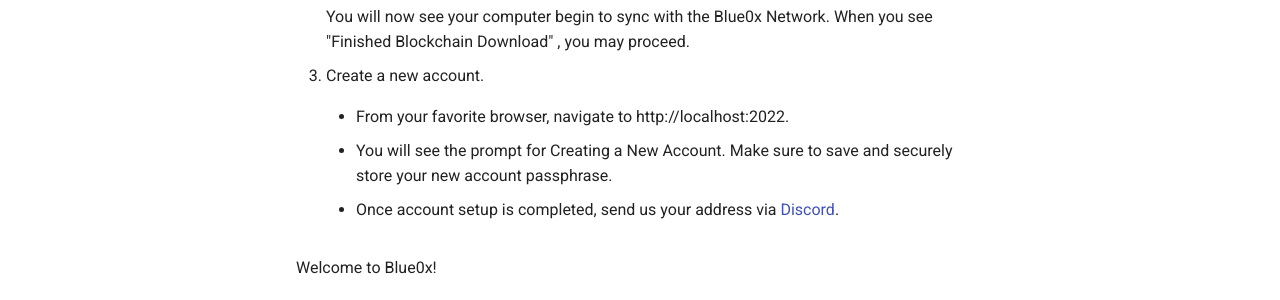
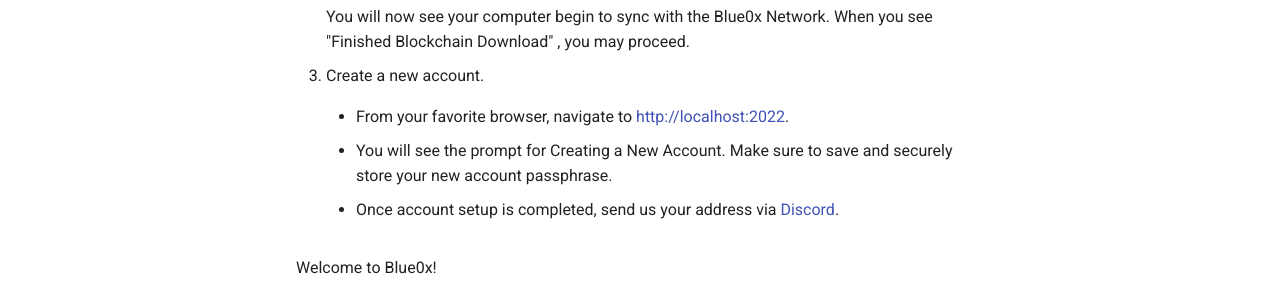
Before and after one commit to theBlue0x/docs, an MkDocs documentation site: the page built from docs/setup/local_mac.md, in a window 1280 px wide and 1219 px high. Shown: the part 870-1170 px from the top of the window. Built offline with MkDocs 1.6.1 and Material for MkDocs 9.7.7, drawn with Linux system fonts in a browser that asks for light colours; part of the change alters nothing that is shown.

```diff
--- a/docs/setup/local_mac.md
+++ b/docs/setup/local_mac.md
@@ -28,7 +28,7 @@
 
 3. Create a new account.
 
-	- From your favorite browser, navigate to http://localhost:2022.
+	- From your favorite browser, navigate to [http://localhost:2022](http://localhost:2022).
 
 	- You will see the prompt for Creating a New Account.  Make sure to save and securely store your new account passphrase.
 
```
